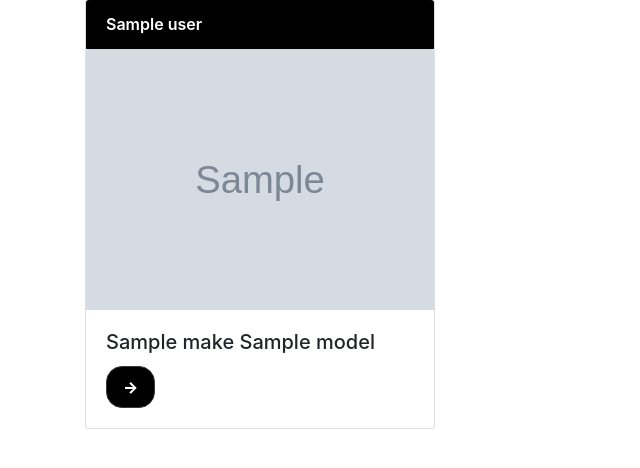
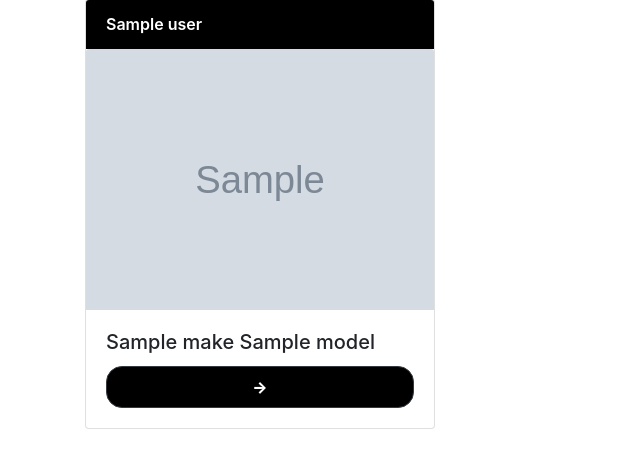
Before and after one commit to hbg/CarBazaar, a Flask app: template templates/home.html in a window 1280 px wide. Shown: the part 177-645 px from the top of the page, without its empty margins (0-640 px from the left). Run offline with Flask 2, Linux system fonts and the light colour scheme; the template is opened without the code that fills it: most values are stand-ins (such as "Sample title", 1, 10 or a date in 2020); grey boxes marked "Sample" are stand-in pictures; some libraries are stand-ins or nearby versions.

Commit message:
Heroku fix

```diff
--- a/app.py
+++ b/app.py
@@ -1,10 +1,8 @@
 from flask import Flask, render_template, request, redirect
-from google.cloud.storage.blob import Blob
 from flask_scss import Scss
 import firebase_admin
 import datetime
 from uuid import uuid4
-from google.auth import compute_engine
 from google.auth.transport import requests
 from firebase_admin import credentials
 from gcloud import storage
@@ -90,6 +88,7 @@ def get_cars_from_user(email):
     bucket = storage_client.bucket('carbazaar-32cea.appspot.com')
 
     for car in garage:
+        uuid  = car.parent()
         print(car.to_dict()['user_images'])
         images = []
         for image in car.to_dict()['user_images']:
@@ -115,7 +114,8 @@ def get_cars_from_user(email):
             "make": mk,
             "model": ml,
             "images": images,
-            "history": car.to_dict()['History']
+            "history": car.to_dict()['History'],
+            "id": uuid
         })
     return cars
 
--- a/static/css/index.css
+++ b/static/css/index.css
@@ -13,6 +13,10 @@
 .mini-card {
     border-radius: 32px;
     height: calc(100vh - 200px) !important;
+}
+
+.full-width {
+    width: 100% !important;
 }
 
 .alert {
--- a/templates/home.html
+++ b/templates/home.html
@@ -12,7 +12,7 @@
                         <img class="card-img-top" alt="Card image cap" src="{{ car.images.0 }}">
                         <div class="card-body">
                             <h5 class="card-title">{{ car.make }} {{ car.model }}</h5>
-                            <a href="#" class="btn btn-dark">→</a>
+                            <a href="/users/{{ car.user }}/{{ car.id }}" class="full-width btn btn-dark">→</a>
                         </div>
                     </div>
                 </div>
--- a/templates/search_results.html
+++ b/templates/search_results.html
@@ -13,7 +13,7 @@
                         <img class="card-img-top" alt="Card image cap" src="{{ car.image }}">
                         <div class="card-body">
                             <h5 class="card-title">{{ car.make }} {{ car.model }}</h5>
-                            <a href="#" class="btn btn-dark">→</a>
+                            <a href="#" class="full-width btn btn-dark">→</a>
                         </div>
                     </div>
                 </div>
```
